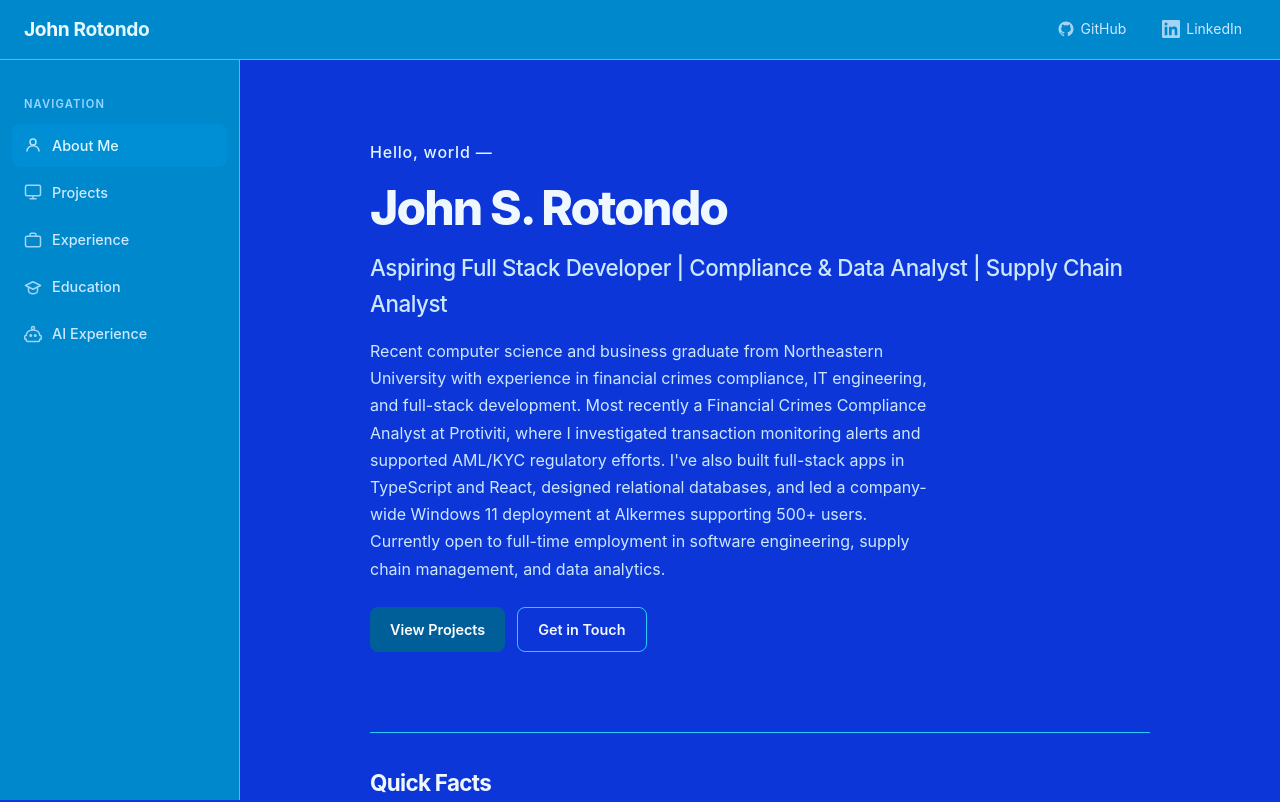
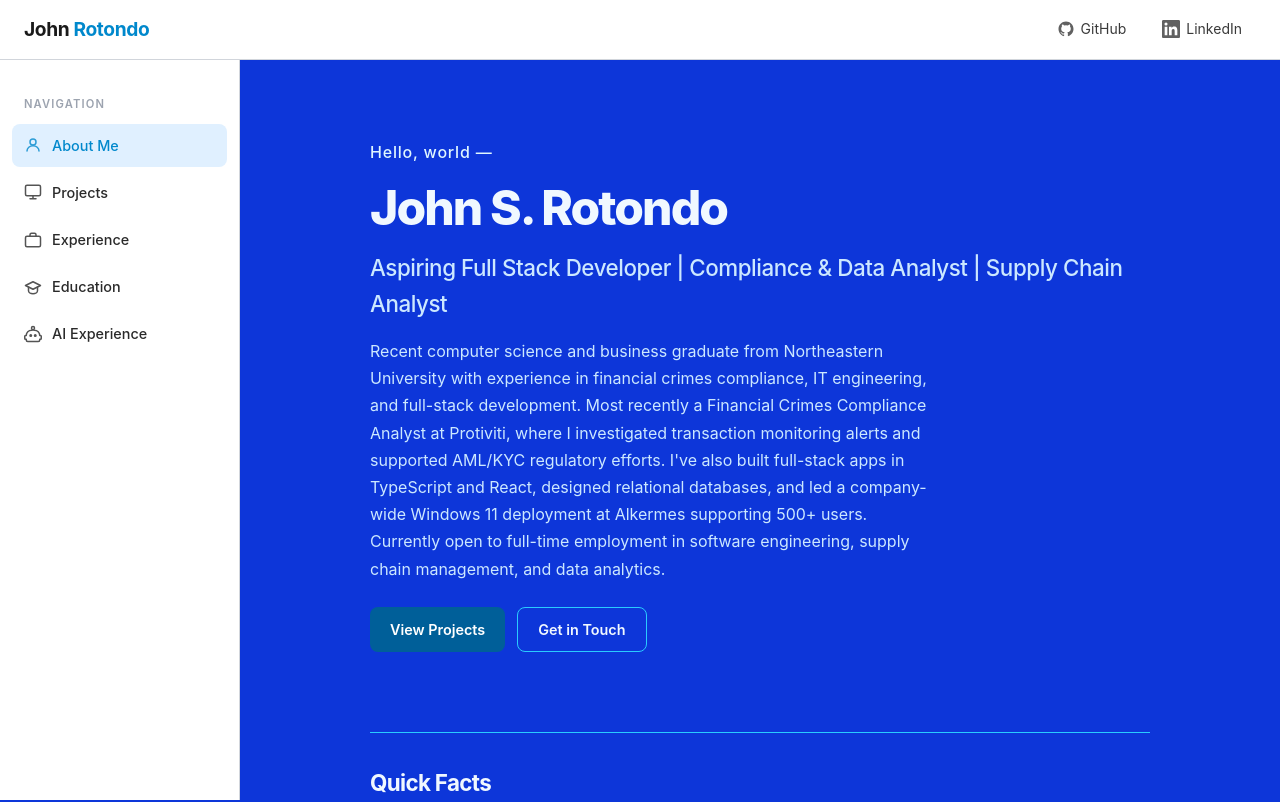
Before and after one commit to rotondojs/my-portfolio, a React (Vite) app in the folder client/: page / in a window 1280 px wide. Shown: the top 802 px of the page. Built offline with nearby package versions, Linux system fonts and the light colour scheme.

Commit message:
White sidebar and topbar with dark grey text

```diff
--- a/client/src/index.css
+++ b/client/src/index.css
@@ -37,8 +37,8 @@ body {
   left: 0;
   right: 0;
   height: var(--topbar-height);
-  background: var(--surface);
-  border-bottom: 1px solid var(--border);
+  background: #ffffff;
+  border-bottom: 1px solid #d1d5db;
   display: flex;
   align-items: center;
   justify-content: space-between;
@@ -49,13 +49,13 @@ body {
 .topbar-brand {
   font-size: 1.2rem;
   font-weight: 700;
-  color: var(--text-primary);
+  color: #1a1a1a;
   text-decoration: none;
   letter-spacing: -0.02em;
 }
 
 .topbar-brand span {
-  color: var(--accent);
+  color: #0088cc;
 }
 
 .topbar-links {
@@ -71,14 +71,14 @@ body {
   padding: 6px 14px;
   border-radius: 6px;
   font-size: 0.875rem;
-  color: var(--text-secondary);
+  color: #3a3a3a;
   text-decoration: none;
   transition: color 0.15s, background 0.15s;
 }
 
 .topbar-link:hover {
-  color: var(--text-primary);
-  background: var(--surface-hover);
+  color: #1a1a1a;
+  background: #f0f0f0;
 }
 
 /* ── Sidebar ─────────────────────────────────────────────── */
@@ -88,8 +88,8 @@ body {
   left: 0;
   bottom: 0;
   width: var(--sidebar-width);
-  background: var(--surface);
-  border-right: 1px solid var(--border);
+  background: #ffffff;
+  border-right: 1px solid #d1d5db;
   display: flex;
   flex-direction: column;
   padding: 24px 12px;
@@ -103,7 +103,7 @@ body {
   font-weight: 600;
   text-transform: uppercase;
   letter-spacing: 0.1em;
-  color: var(--text-muted);
+  color: #9ca3af;
   padding: 12px 12px 6px;
 }
 
@@ -115,19 +115,19 @@ body {
   border-radius: 8px;
   font-size: 0.9rem;
   font-weight: 500;
-  color: var(--text-secondary);
+  color: #2a2a2a;
   text-decoration: none;
   transition: color 0.15s, background 0.15s;
 }
 
 .sidebar-link:hover {
-  color: var(--text-primary);
-  background: var(--surface-hover);
+  color: #0088cc;
+  background: #f0f7ff;
 }
 
 .sidebar-link.active {
-  color: var(--accent);
-  background: rgba(0, 176, 255, 0.15);
+  color: #0088cc;
+  background: #e0f0ff;
 }
 
 .sidebar-icon {
```
